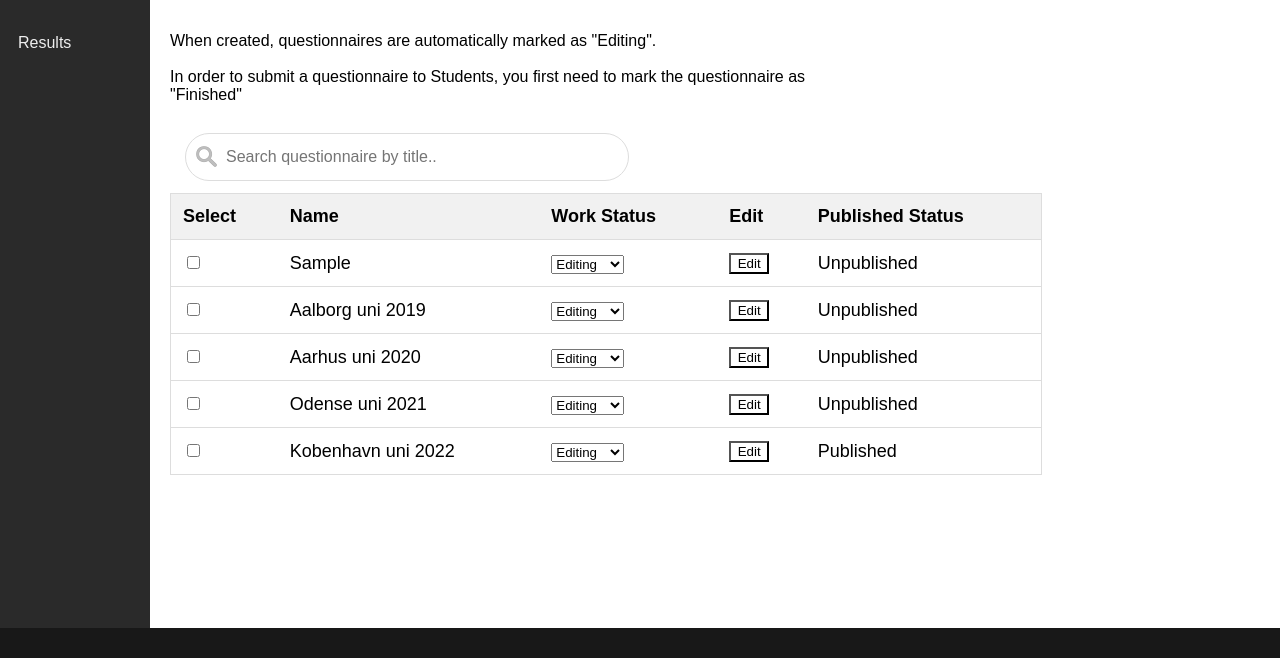
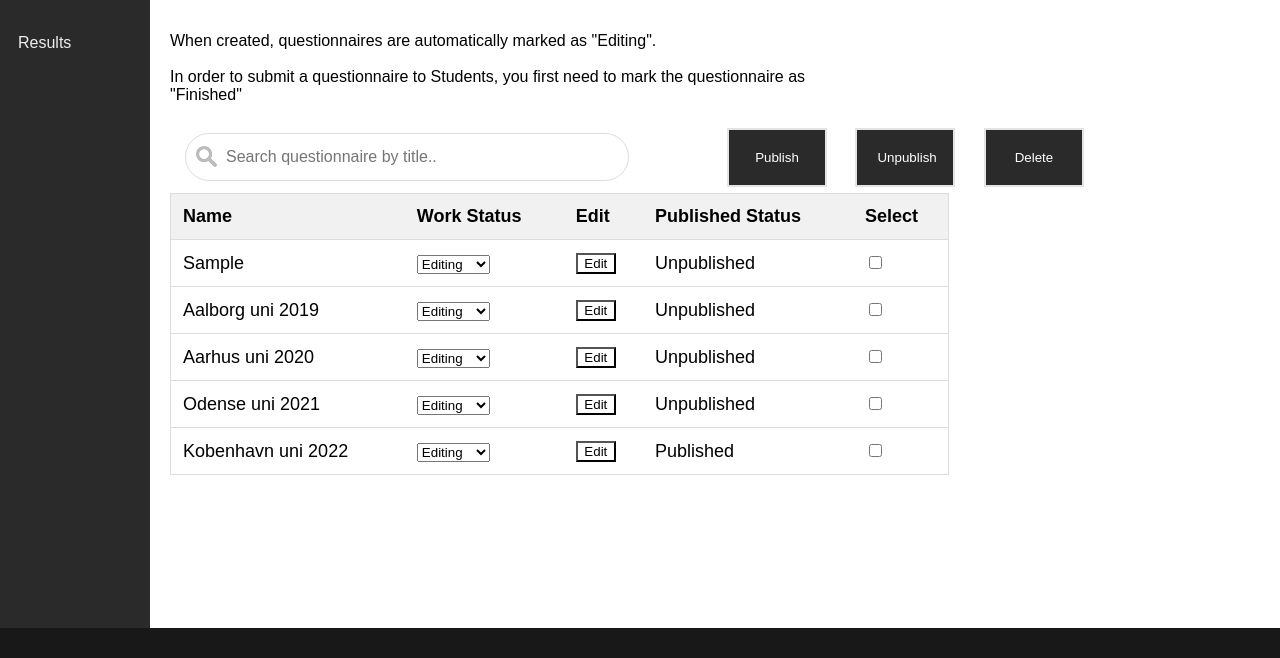
Before and after one commit to kaandersen/P2_project, a website: page NicklasStuff/overviewPage.html in a window 1280 px wide. Shown: the part 142-800 px from the top of the page. Drawn offline with Linux system fonts and the light colour scheme; files whose address does not match are found by name.

Commit message:
changed location of buttons

```diff
--- a/NicklasStuff/CSS/status.css
+++ b/NicklasStuff/CSS/status.css
@@ -177,7 +177,7 @@ input[type=text] {
 
 .quest-table{
     border-collapse: collapse; /* Collapse borders */
-    width: 80%;
+    width: 71.5%; /* weird percentage to allign table boarder with buttons*/
     border: 1px solid #ddd; /* Add a grey border */
     font-size: 18px; /* Increase font-size */
 }
@@ -209,6 +209,8 @@ input[type=text] {
     transition: 0.1s ease-in-out;
     width: 100px;
     margin: 10px;
+    margin-left: 12px;
+    margin-right: 12px;
 }
 
 #Save:hover, #Delete:hover, #Publish:hover, #Unpublish:hover{
--- a/NicklasStuff/overviewPage.html
+++ b/NicklasStuff/overviewPage.html
@@ -42,27 +42,45 @@
             </div>
 
             <div class="choices">
-              <form action="/action_page.php" id="choices-form">
+              <!-- <form action="/action_page.php" id="choices-form"> -->
 
                 <!-- ADD A SAVE BUTTON HERE SO THAT THERE ISN'T A SAVE BUTTON IN EVERY TABLE ROW -->
                 <!-- <input type="button" value="Save" id="Save" title="Save changes"> -->
 
-                <input type="button" value="Publish" id="Publish" title="Publish Selected">
+                <!-- <input type="button" value="Publish" id="Publish" title="Publish Selected"> -->
 
-                <input type="button" value="Unpublish" id="Unpublish" title="Unpublish Selected">
+                <!-- <input type="button" value="Unpublish" id="Unpublish" title="Unpublish Selected"> -->
 
                 <!-- CONSIDER ADDING A "DELETE" OPTION HERE-->
-                <input type="button" value="Delete" id="Delete" title="Delete Selected">
+                <!-- <input type="button" value="Delete" id="Delete" title="Delete Selected"> -->
 
                 <!-- CONSIDER GETTING RID OF THE OPTIONS BELLOW -->
                 <!-- <input type="button" value="Set the questionnaire to 'Finished'" id="finished"><br>
                 <input type="button" value="Set the questionnaire to 'Editable'" id="Editable"><br> -->
-              </form>
+              <!-- </form> -->
             </div>
 
             <div class="questionnaire-grid-container">
 
               <div class="questionnaire-grid">
+                <div class="choices2">
+                  <form action="/action_page.php" id="choices-form">
+
+                    <!-- ADD A SAVE BUTTON HERE SO THAT THERE ISN'T A SAVE BUTTON IN EVERY TABLE ROW -->
+                    <!-- <input type="button" value="Save" id="Save" title="Save changes"> -->
+
+                    <input type="button" value="Publish" id="Publish" title="Publish Selected">
+
+                    <input type="button" value="Unpublish" id="Unpublish" title="Unpublish Selected">
+
+                    <!-- CONSIDER ADDING A "DELETE" OPTION HERE-->
+                    <input type="button" value="Delete" id="Delete" title="Delete Selected">
+
+                    <!-- CONSIDER GETTING RID OF THE OPTIONS BELLOW -->
+                    <!-- <input type="button" value="Set the questionnaire to 'Finished'" id="finished"><br>
+                    <input type="button" value="Set the questionnaire to 'Editable'" id="Editable"><br> -->
+                  </form>
+                </div>
                 <div class="searchbar-container">
 
                   <input id="searchbar" onkeyup="searchQuestionnaire()" type="text" name="search" placeholder="Search questionnaire by title..">
@@ -72,18 +90,15 @@
                 <div class="quest-table-container">
                   <table class="quest-table" id="quest-table">
                     <thead class="quest-table-head">
-                      <th>Select</th>
                       <th>Name</th>
                       <th>Work Status</th>
                       <th>Edit</th>
                       <th>Published Status</th>
+                      <th>Select</th>
                     </thead>
 
                     <tbody>
                       <tr>
-                        <td>
-                          <input type="checkbox" name="selected" id="Selection">
-                        </td>
                         <td>
                           Sample
                         </td>
@@ -99,11 +114,12 @@
                         <td>
                           Unpublished
                         </td>
+                        <td>
+                          <input type="checkbox" name="selected" id="Selection">
+                        </td>
                       </tr>
                       <tr>
-                          <td>
-                            <input type="checkbox" name="selected" id="">
-                          </td>
+
                           <td>
                             Aalborg uni 2019
                           </td>
@@ -119,11 +135,12 @@
                           <td>
                             Unpublished
                           </td>
-                      </tr>
-                      <tr>
                           <td>
                             <input type="checkbox" name="selected" id="">
                           </td>
+                      </tr>
+                      <tr>
+
                           <td>
                             Aarhus uni 2020
                           </td>
@@ -139,11 +156,12 @@
                           <td>
                             Unpublished
                           </td>
-                      </tr>
-                      <tr>
                           <td>
                             <input type="checkbox" name="selected" id="">
                           </td>
+                      </tr>
+                      <tr>
+
                           <td>
                             Odense uni 2021
                           </td>
@@ -159,11 +177,12 @@
                           <td>
                             Unpublished
                           </td>
-                      </tr>
-                      <tr>
                           <td>
                             <input type="checkbox" name="selected" id="">
                           </td>
+                      </tr>
+                      <tr>
+
                           <td>
                             Kobenhavn uni 2022
                           </td>
@@ -178,6 +197,9 @@
                           </td>
                           <td>
                             Published
+                          </td>
+                          <td>
+                            <input type="checkbox" name="selected" id="">
                           </td>
                       </tr>
 
```
